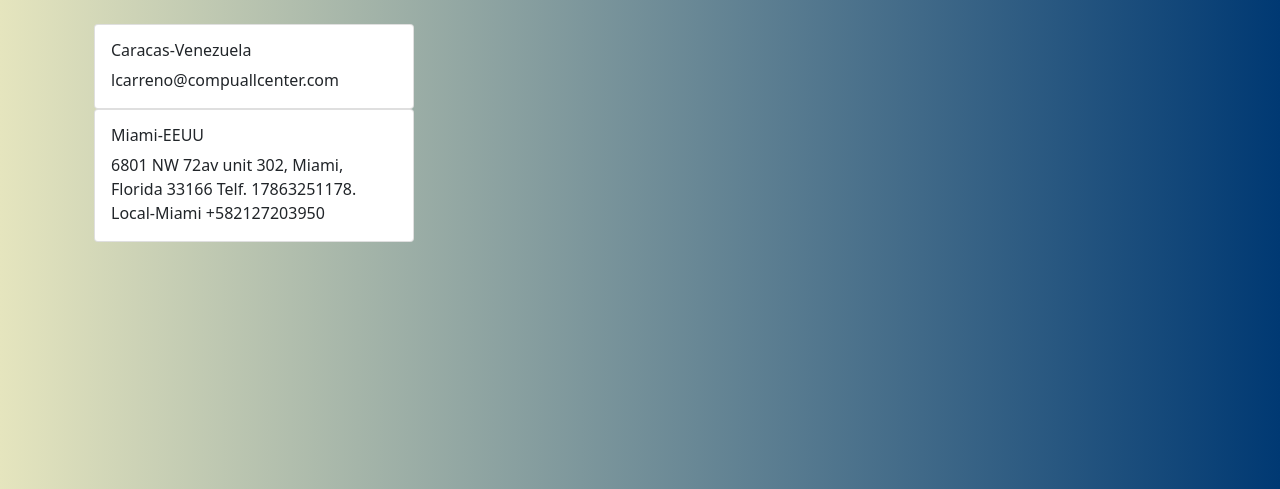
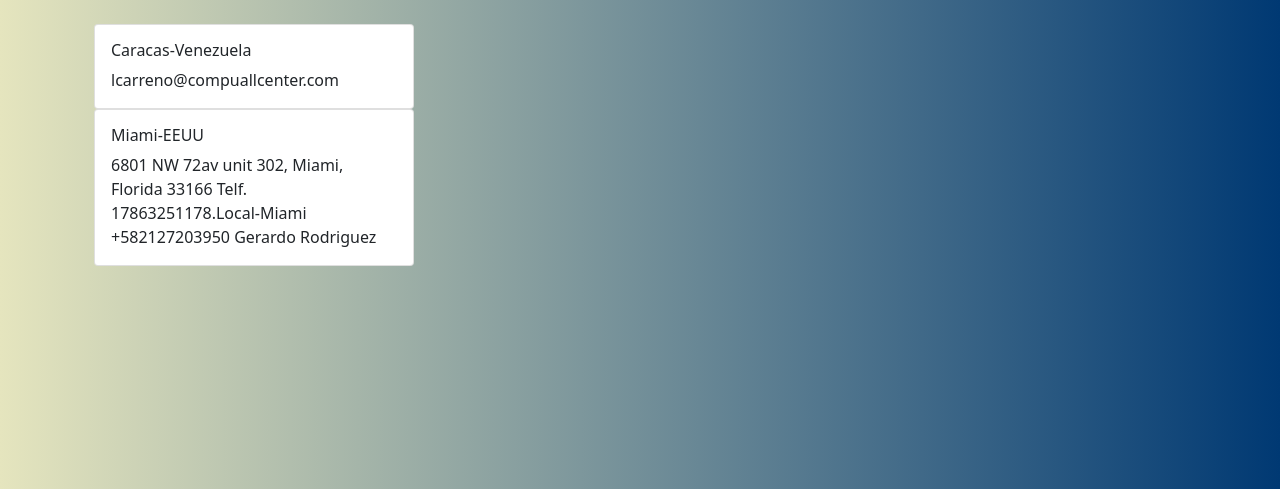
Before and after one commit to lucalu01/compuallcenter, a Flask app: page /contactanos in a window 1280 px wide. Shown: the part 62-551 px from the top of the page. Run offline with Flask 2, Linux system fonts and the light colour scheme; some libraries are stand-ins or nearby versions.

Commit message:
cambis contactos

```diff
--- a/templates/contactanos.html
+++ b/templates/contactanos.html
@@ -17,8 +17,7 @@
       <h6 class="card-title">Miami-EEUU</h6>
       <p class="card-text p-6">
         6801 NW 72av unit 302, Miami, Florida 33166
-        Telf. 17863251178.
-        Local-Miami +582127203950</p>
+        Telf. 17863251178.Local-Miami +582127203950 Gerardo Rodriguez</p>
     </div>
   </div>
 
```
